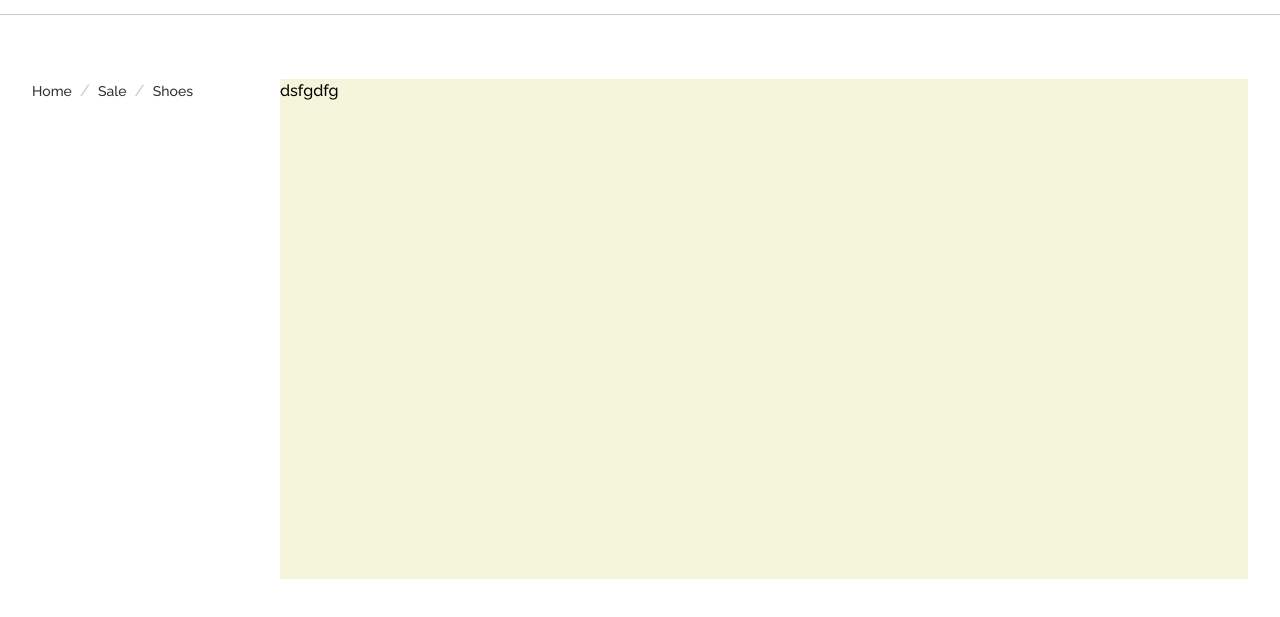
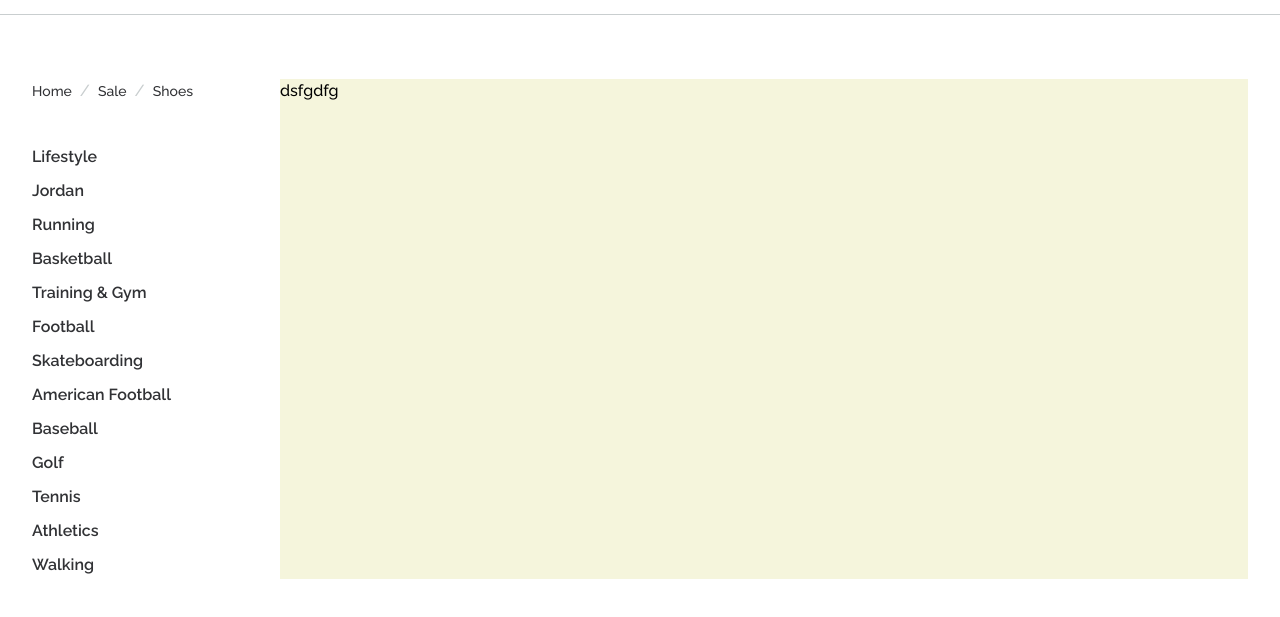
Before and after one commit to rajuplayground/sole-and-ankle, a website built with Vite: page src/index.html in a window 1280 px wide. Shown: the part 97-714 px from the top of the page. Built offline with nearby package versions, Linux system fonts and the light colour scheme.

Commit message:
shoes side filter initial version

```diff
--- a/src/index.html
+++ b/src/index.html
@@ -60,6 +60,21 @@
                     <li><a href="#">Shoes</a></li>
                 </ul>
             </nav>
+            <aside class="side-filter">
+                <a href="/lifestyle">Lifestyle</a>
+                <a href="/jordan">Jordan</a>
+                <a href="/running">Running</a>
+                <a href="/basketball">Basketball</a>
+                <a href="/training">Training &amp; Gym</a>
+                <a href="/football">Football</a>
+                <a href="/skateboarding">Skateboarding</a>
+                <a href="/us-football">American Football</a>
+                <a href="/baseball">Baseball</a>
+                <a href="/golf">Golf</a>
+                <a href="/tennis">Tennis</a>
+                <a href="/athletics">Athletics</a>
+                <a href="/walking">Walking</a>
+            </aside>
         </div>
     </main>
 
--- a/src/style.css
+++ b/src/style.css
@@ -193,12 +193,17 @@
  .site-sidebar {
     height: 300px;
     flex-basis: 248px;
+    max-width: 248px;
  }
 
  .site-main-content {
     background-color: beige;
     height: 500px;
     flex: 1;
+ }
+
+ .bread-crumbs {
+    margin-bottom: 42px;
  }
 
  .bread-crumbs ul {
@@ -226,3 +231,15 @@
     font-size: var(--fs-100);
     text-transform: capitalize;
  }
+
+ .side-filter {
+    color: var(--clr-neutral-900);
+ }
+
+ .side-filter a {
+    display: block;
+    color: inherit;
+    font-weight: var(--fw-medium);
+    text-transform: capitalize;
+    margin-bottom: 10px;
+ }
```
